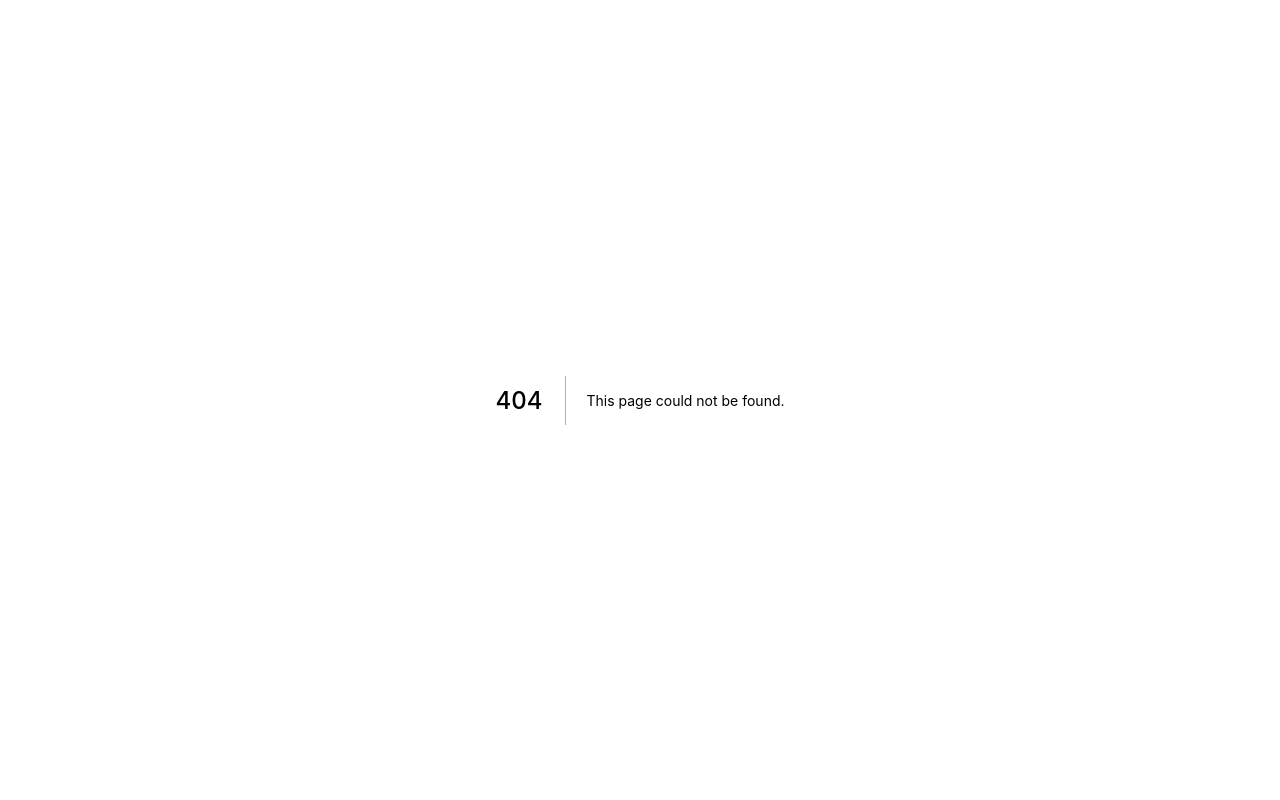
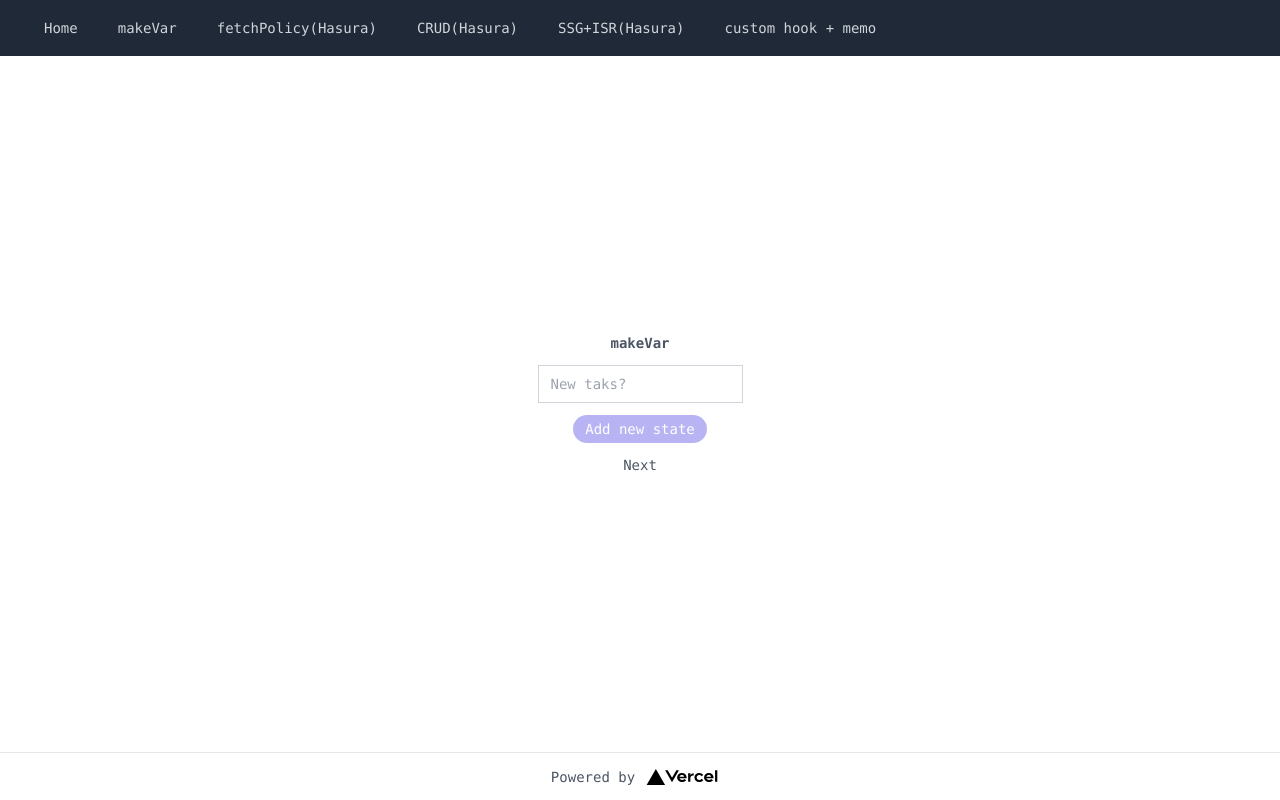
Before and after one commit to Yuki-Sakaguchi/nextjs-hasura-sample, a Next.js app: page /local-state-a in a window 1280 px wide. Before the commit this address had no page. Built offline with nearby package versions, Linux system fonts and the light colour scheme.

Commit message:
Update makeVarとuseReactiveVarを使ったステート管理を実装した

```diff
--- /dev/null
+++ b/cache.ts
@@ -0,0 +1,7 @@
+import { makeVar } from '@apollo/client'
+
+interface Task {
+  title: string
+}
+
+export const todoVar = makeVar<Task[]>([])
--- /dev/null
+++ b/components/LocalStateA.tsx
@@ -0,0 +1,53 @@
+import { ChangeEvent, FormEvent, useState, FC } from 'react'
+import { todoVar } from '../cache'
+import { useReactiveVar } from '@apollo/client'
+import Link from 'next/link'
+
+/**
+ * makeVar で管理している todo の参照と追加
+ * @returns
+ */
+export const LocalStateA: FC = () => {
+  const [input, setInput] = useState('')
+  const todos = useReactiveVar(todoVar)
+
+  const handleSubmit = (e: FormEvent<HTMLFormElement>) => {
+    e.preventDefault()
+    todoVar([...todoVar(), { title: input }])
+    setInput('')
+  }
+
+  return (
+    <>
+      <p className="mb-3 font-bold">makeVar</p>
+      {todos?.map((task, index) => (
+        <p className="mb-3 y-1" key={index}>
+          {task.title}
+        </p>
+      ))}
+      <form
+        className="flex flex-col justify-center items-center"
+        onSubmit={handleSubmit}
+      >
+        <input
+          className="mb-3 px-3 py-2 border border-gray-300"
+          placeholder="New taks?"
+          value={input}
+          onChange={(e: ChangeEvent<HTMLInputElement>) =>
+            setInput(e.target.value)
+          }
+        />
+        <button
+          disabled={!input}
+          type="submit"
+          className="disabled:opacity-40 mb-3 py-1 px-3 text-white bg-indigo-600 hover:bg-indigo-700 rounded-2xl focus:outline-none"
+        >
+          Add new state
+        </button>
+      </form>
+      <Link href="/local-state-b">
+        <a>Next</a>
+      </Link>
+    </>
+  )
+}
--- /dev/null
+++ b/components/LocalStateB.tsx
@@ -0,0 +1,24 @@
+import { FC } from 'react'
+import { todoVar } from '../cache'
+import { useReactiveVar } from '@apollo/client'
+import Link from 'next/link'
+
+/**
+ * makeVar で管理している todo の参照と追加
+ * @returns
+ */
+export const LocalStateB: FC = () => {
+  const todos = useReactiveVar(todoVar)
+  return (
+    <>
+      {todos?.map((task, index) => (
+        <p className="mb-3 y-1" key={index}>
+          {task.title}
+        </p>
+      ))}
+      <Link href="/local-state-a">
+        <a>Back</a>
+      </Link>
+    </>
+  )
+}
--- /dev/null
+++ b/pages/local-state-a.tsx
@@ -0,0 +1,13 @@
+import { FC } from 'react'
+import { LocalStateA } from '../components/LocalStateA'
+import { Layout } from '../components/Layout'
+
+const LocalStatePageA: FC = () => {
+  return (
+    <Layout title="Local State A">
+      <LocalStateA />
+    </Layout>
+  )
+}
+
+export default LocalStatePageA
--- /dev/null
+++ b/pages/local-state-b.tsx
@@ -0,0 +1,13 @@
+import { FC } from 'react'
+import { LocalStateB } from '../components/LocalStateB'
+import { Layout } from '../components/Layout'
+
+const LocalStatePageB: FC = () => {
+  return (
+    <Layout title="Local State B">
+      <LocalStateB />
+    </Layout>
+  )
+}
+
+export default LocalStatePageB
--- a/tailwind.config.js
+++ b/tailwind.config.js
@@ -9,7 +9,7 @@
     extend: {},
   },
   variants: {
-    extend: {},
+    extend: { opacity: ['disabled'] },
   },
   plugins: [],
 }
```
